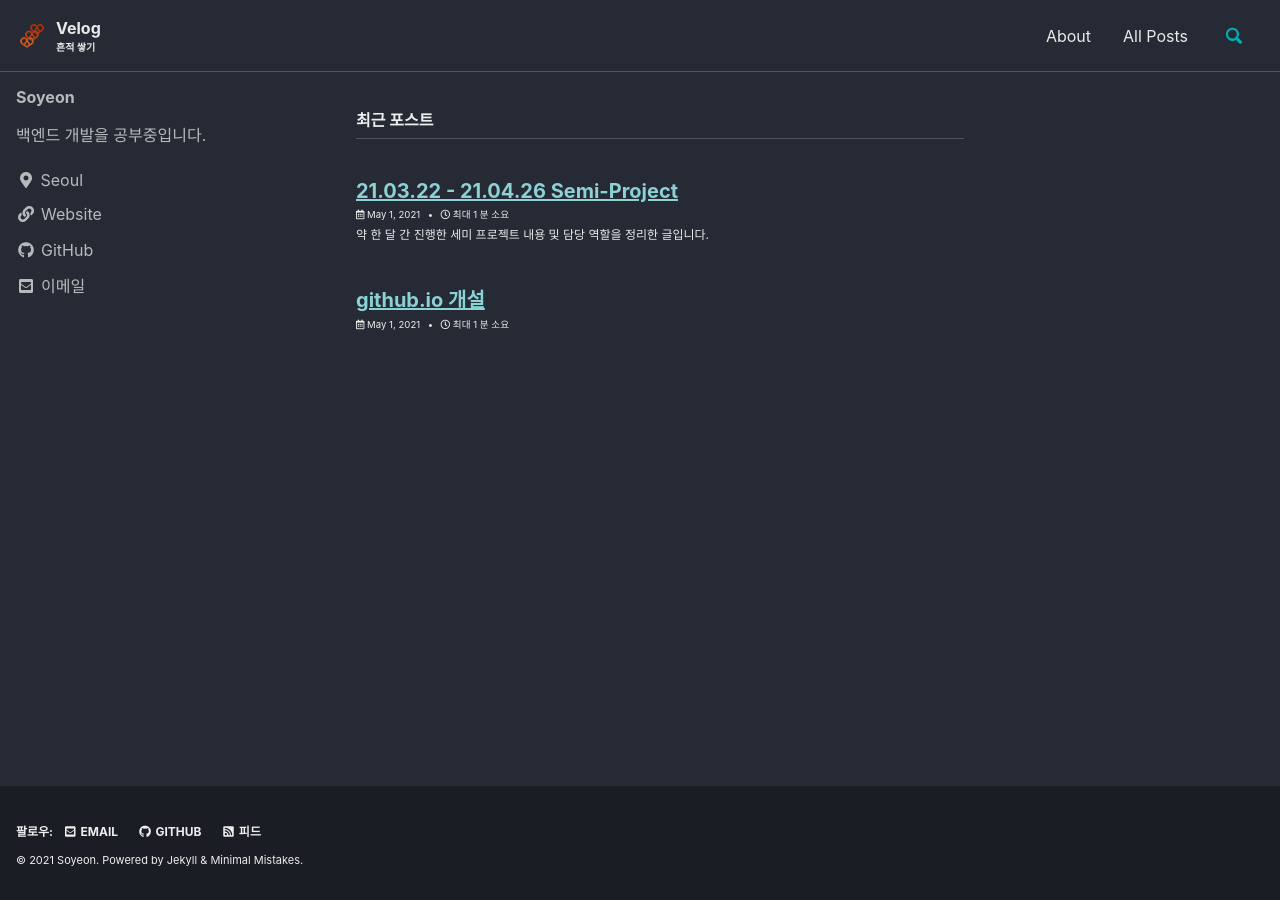
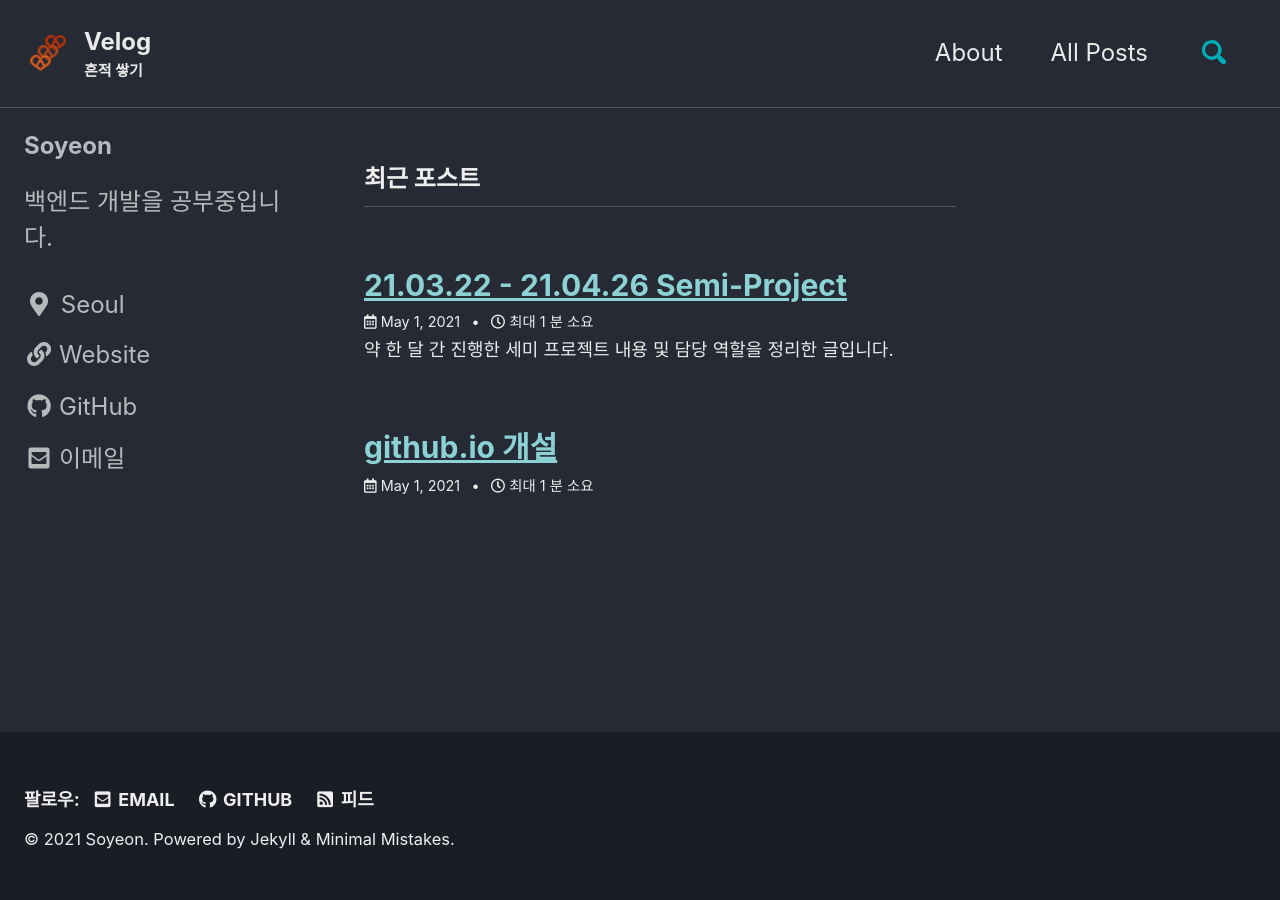
Before and after one commit to liv660/liv660.github.io, a Jekyll site: the page built from index.html, in a window 1280 px wide. Built offline with Jekyll 4.4.1, drawn with Linux system fonts in a browser that asks for light colours; cached includes are drawn as plain includes; the list of posts is cut into pages by our own code.

Commit message:
Update font size

```diff
--- a/_sass/minimal-mistakes/_reset.scss
+++ b/_sass/minimal-mistakes/_reset.scss
@@ -8,18 +8,18 @@ html {
   /* apply a natural box layout model to all elements */
   box-sizing: border-box;
   background-color: $background-color;
-  font-size: 14px;
+  font-size: 18px;
 
   @include breakpoint($medium) {
-    font-size: 16px;
+    font-size: 20px;
   }
 
   @include breakpoint($large) {
-    font-size: 16px;
+    font-size: 22px;
   }
 
   @include breakpoint($x-large) {
-    font-size: 16px;
+    font-size: 24px;
   }
 
   -webkit-text-size-adjust: 100%;
```
